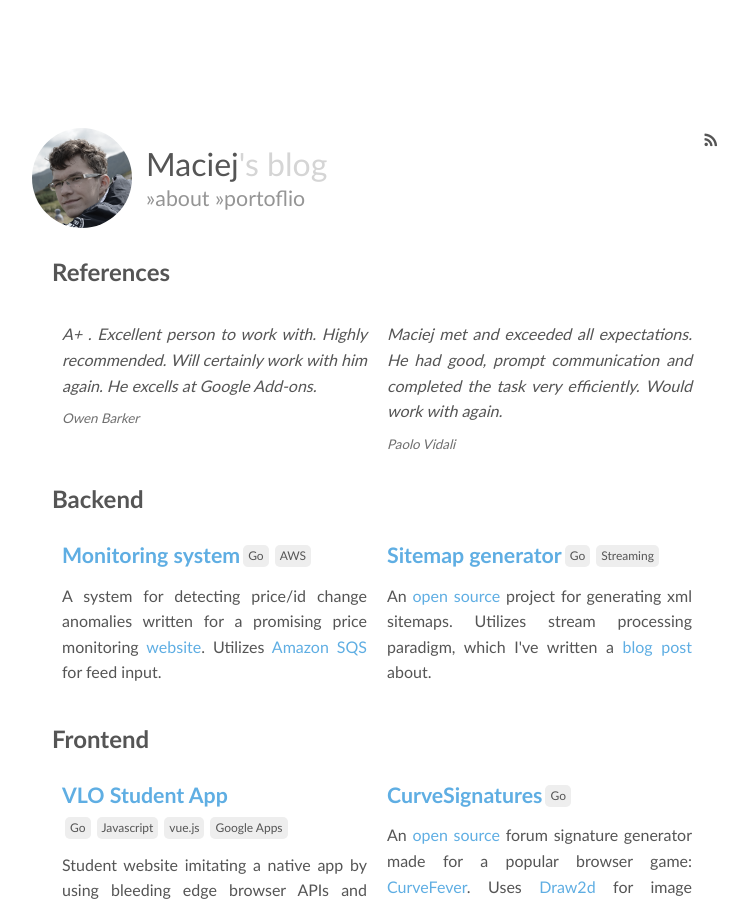
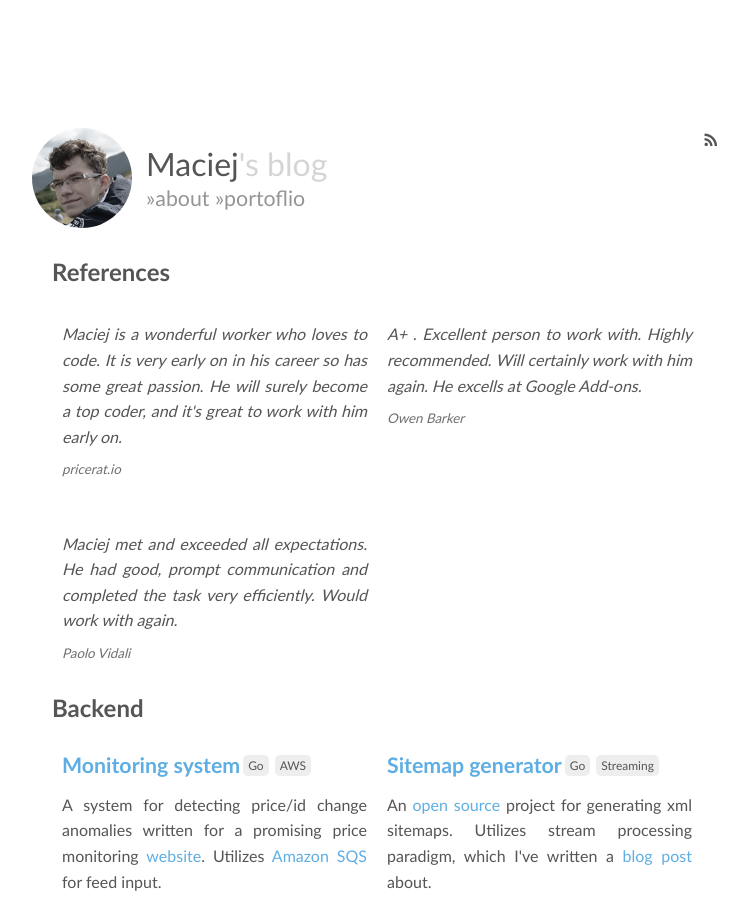
Before and after one commit to maciekmm/maciekmm.github.io, a Jekyll site: the page built from portfolio.html, in a window 1280 px wide and 900 px high. Shown: the whole window, without its empty margins (263-1011 px from the left). Built offline with Jekyll 4.4.1, drawn with Linux system fonts in a browser that asks for light colours.

Commit message:
Added another reference

```diff
--- a/_data/references.yml
+++ b/_data/references.yml
@@ -1,3 +1,5 @@
+- author: pricerat.io
+  reference: Maciej is a wonderful worker who loves to code. It is very early on in his career so has some great passion. He will surely become a top coder, and it's great to work with him early on.
 - author: Owen Barker
   reference: A+ . Excellent person to work with. Highly recommended. Will certainly work with him again. He excells at Google Add-ons.
 - author: Paolo Vidali
```
